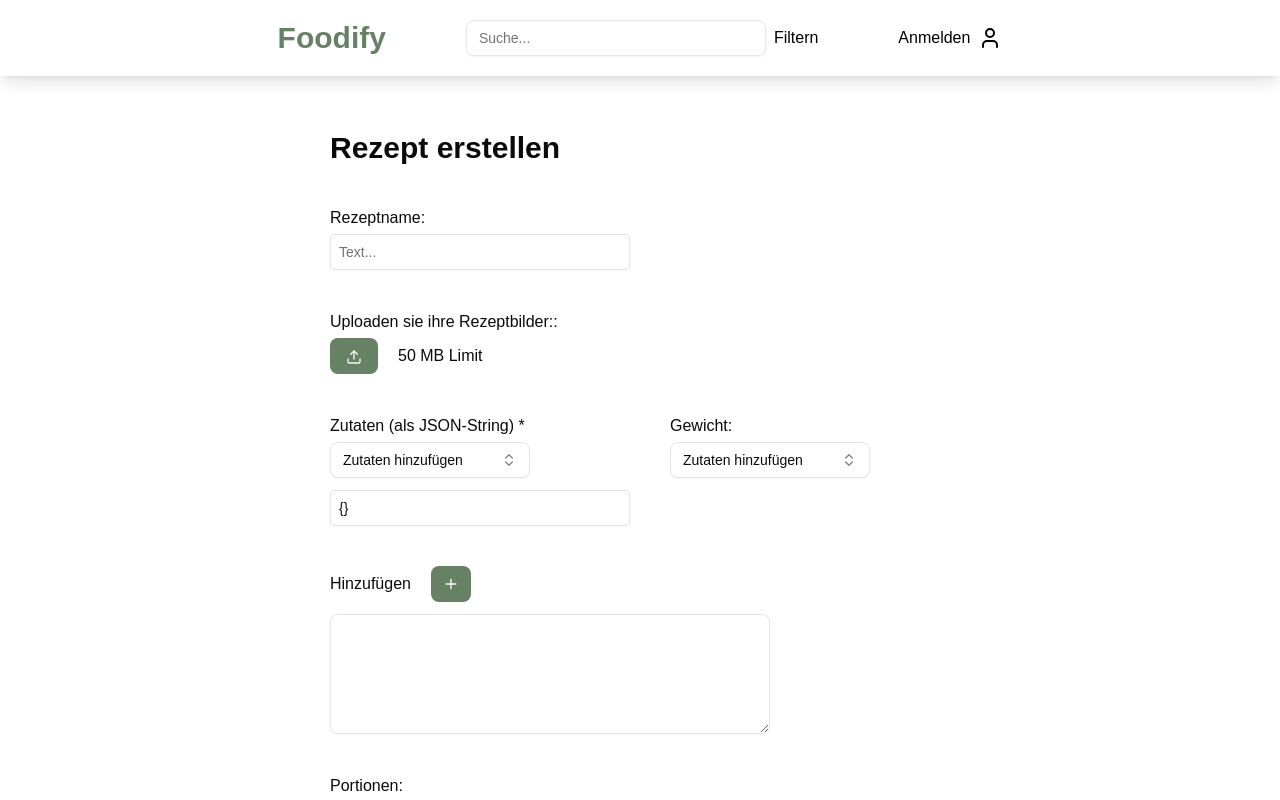
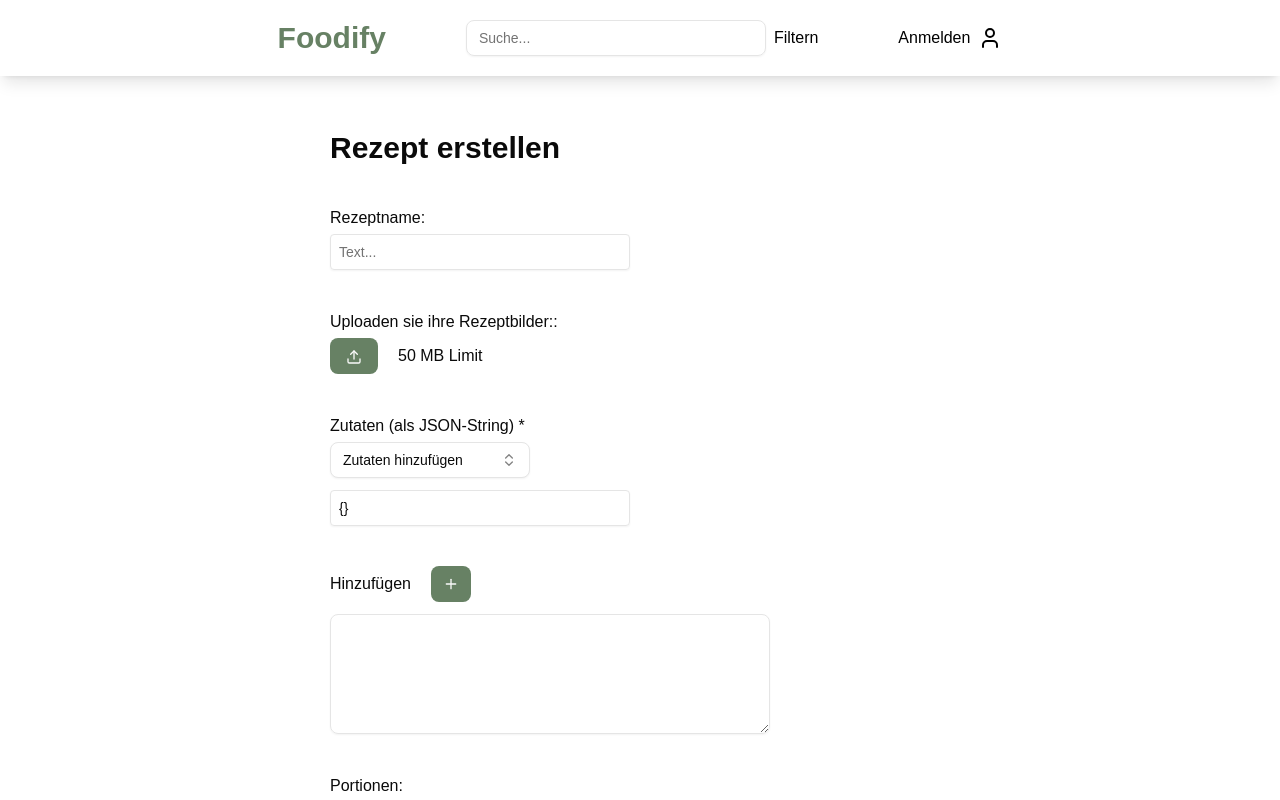
Before and after one commit to wuliduli/foodifyfusion, a Next.js app in the folder neu/src/Frontend/foodifyfrontend/: page /rezepterstellung in a window 1280 px wide. Shown: the top 800 px of the page. Built offline with nearby package versions, Linux system fonts and the light colour scheme.

Commit message:
feat: rezepterstellung

```diff
--- a/neu/src/Frontend/foodifyfrontend/app/rezepterstellung/page.tsx
+++ b/neu/src/Frontend/foodifyfrontend/app/rezepterstellung/page.tsx
@@ -107,12 +107,7 @@ export default function RezeptErstellungPage() {
                         />
                     </form>
                 </div>
-                <div>
-                    <form className={inputFieldEnvironmentColumn}>
-                        <label htmlFor="email" className={`${plainText} ${labelPadding}`}>Gewicht:</label>
-                        <FilterWithSearchbar />
-                    </form>
-                </div>
+
             </div>
             <div className={"flex flex-row items-center gap-5 " + labelPadding}>
                 <label className={plainText}>Hinzufügen</label>
```
